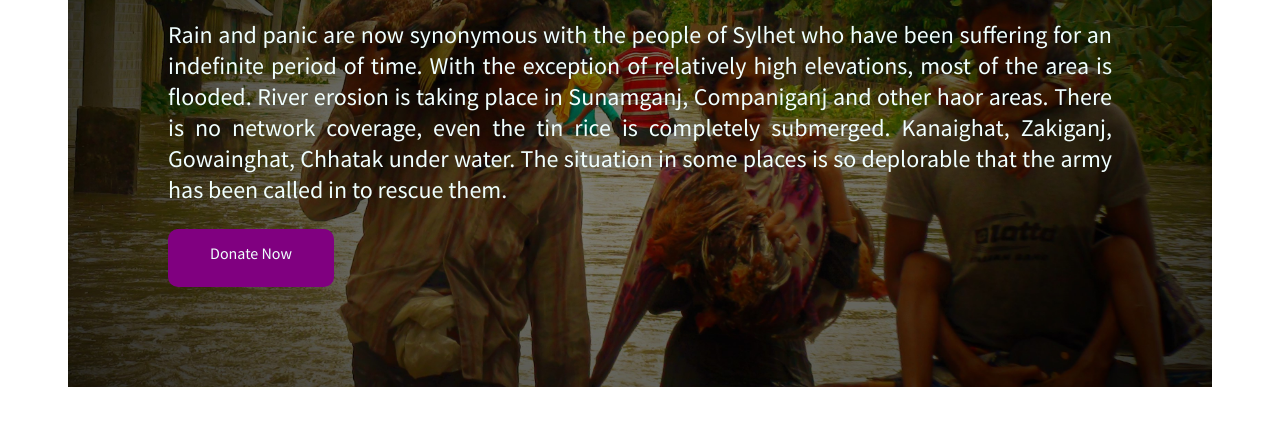
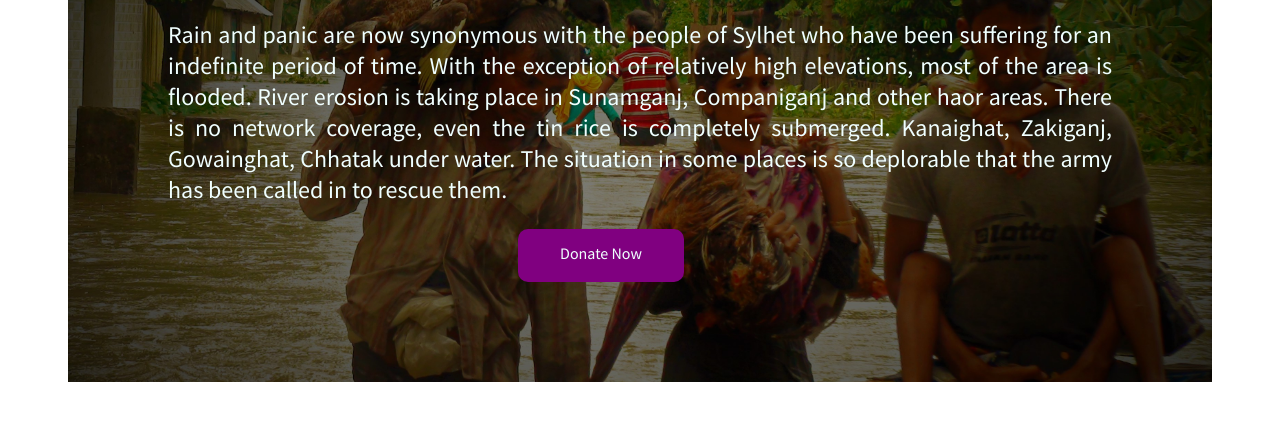
Before and after one commit to Nafis-Sayeem/donate-for-sylhet, a plain HTML site: page index.html in a window 1280 px wide. Shown: the part 224-650 px from the top of the page. Drawn offline with Linux system fonts and the light colour scheme.

Commit message:
section1-3

```diff
--- a/index.html
+++ b/index.html
@@ -32,7 +32,7 @@
             </p>
         </div>
         <div class="donate-button">
-            <a href="https://www.facebook.com/aiminitiativefoundation"> Donate Now</a>
+            <a href="https://www.facebook.com/aiminitiativefoundation" target="_blank"> Donate Now</a>
         </div>
     </section>
 </body>
--- a/style.css
+++ b/style.css
@@ -6,6 +6,7 @@
      padding: 100px;
      background-repeat: no-repeat;
      background-size: cover;
+     align-content: center;
  }
 
  h1 {
@@ -32,8 +33,11 @@
      font-size: 16px;
      cursor: pointer;
      border-radius: 10px;
-     height: 30px;
+     height: 25px;
      width: 110px;
+     margin-left: 350px;
+     border-width: 5px;
+     border-color: azure;
 
 
  }
@@ -42,5 +46,7 @@
      text-decoration: none;
      color: azure;
      font-family: 'Source Sans Pro', sans-serif;
+     text-align: center;
+
 
  }
```
